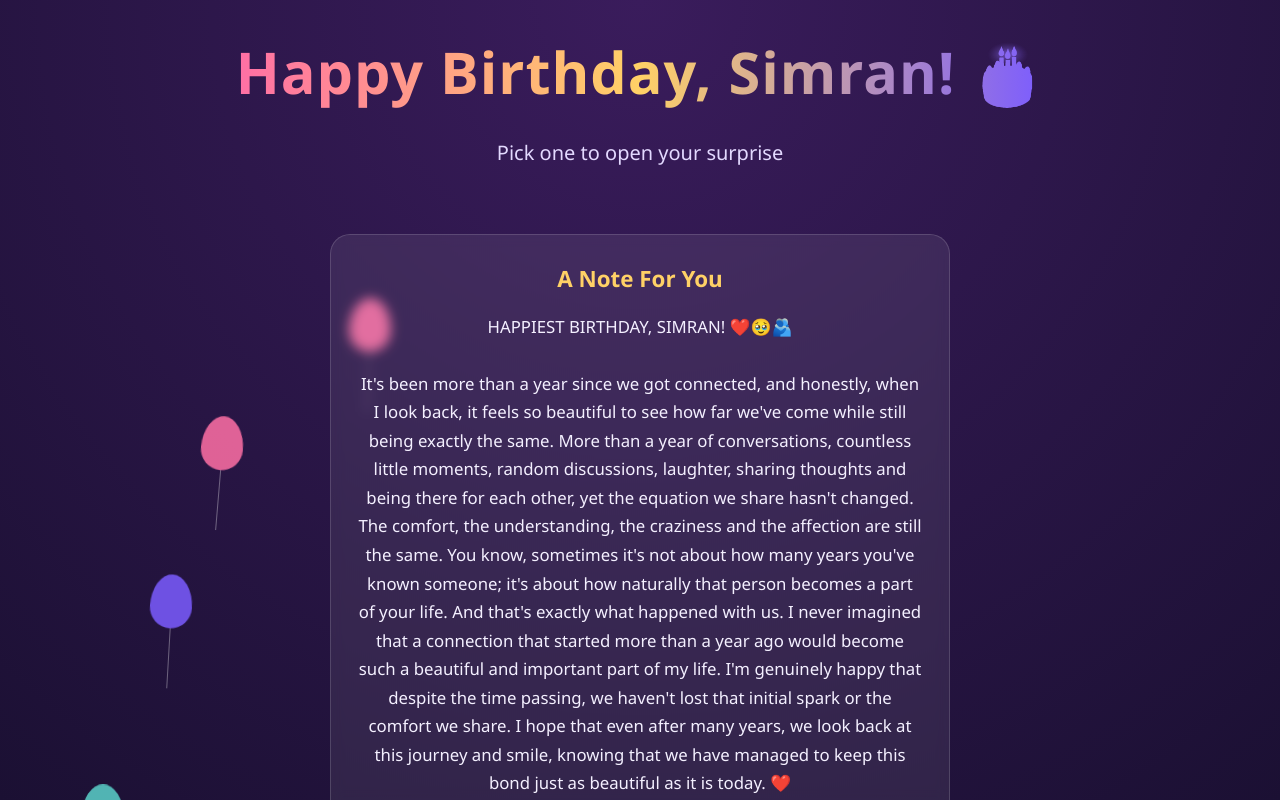
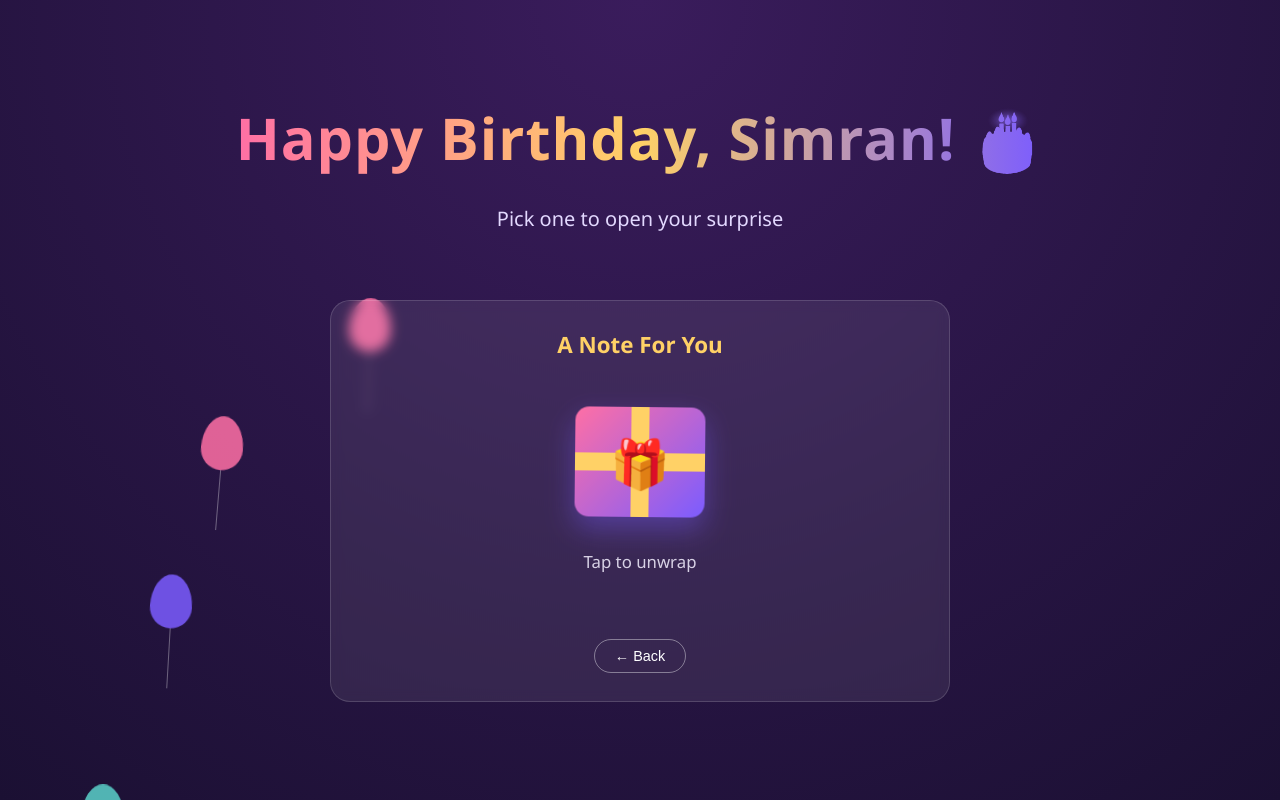
Before and after one commit to shoaibul0926/happy-birthday-simran, a plain HTML site: page index.html in a window 1280 px wide. Both pictures are taken after a click on the button "💌 Note". Drawn offline with Linux system fonts and the light colour scheme.

Commit message:
Add gift-wrap reveal animation before showing note/shayri
Co-Authored-By: Claude Sonnet 5 <noreply@anthropic.com>

```diff
--- a/index.html
+++ b/index.html
@@ -146,6 +146,82 @@
     color: #f4f0ff;
   }
 
+  .gift-wrap {
+    display: flex;
+    flex-direction: column;
+    align-items: center;
+    gap: 14px;
+    padding: 28px 0;
+    cursor: pointer;
+  }
+
+  .gift-box {
+    position: relative;
+    width: 130px;
+    height: 110px;
+    display: flex;
+    align-items: center;
+    justify-content: center;
+    font-size: 3rem;
+    border-radius: 14px;
+    background: linear-gradient(135deg, var(--pink), var(--purple));
+    box-shadow: 0 12px 28px rgba(123, 92, 255, 0.4);
+    animation: wiggle 2.2s ease-in-out infinite;
+  }
+  .gift-box::before,
+  .gift-box::after {
+    content: "";
+    position: absolute;
+    background: var(--gold);
+  }
+  .gift-box::before {
+    width: 100%;
+    height: 18px;
+    top: 50%;
+    left: 0;
+    transform: translateY(-50%);
+  }
+  .gift-box::after {
+    width: 18px;
+    height: 100%;
+    left: 50%;
+    top: 0;
+    transform: translateX(-50%);
+  }
+  .gift-box span {
+    position: relative;
+    z-index: 1;
+  }
+  .gift-box.opening {
+    animation: popOpen 0.55s ease forwards;
+  }
+
+  @keyframes wiggle {
+    0%, 100% { transform: rotate(-4deg); }
+    50% { transform: rotate(4deg); }
+  }
+  @keyframes popOpen {
+    0%   { transform: scale(1) rotate(0deg); opacity: 1; }
+    40%  { transform: scale(1.25) rotate(-10deg); opacity: 1; }
+    100% { transform: scale(0.1) rotate(25deg); opacity: 0; }
+  }
+
+  .gift-hint {
+    font-size: 0.9rem;
+    color: #e3d9ff;
+    opacity: 0.85;
+  }
+
+  .message {
+    display: none;
+    opacity: 0;
+    transition: opacity 0.6s ease;
+  }
+  .message.visible {
+    display: block;
+    opacity: 1;
+  }
+
   .back-btn {
     margin-top: 18px;
     background: none;
@@ -184,6 +260,11 @@
 
   <div class="card" id="note-card">
     <h2>A Note For You</h2>
+    <div class="gift-wrap" id="note-gift" onclick="unwrapGift('note')">
+      <div class="gift-box"><span>🎁</span></div>
+      <p class="gift-hint">Tap to unwrap</p>
+    </div>
+    <div class="message" id="note-message">
     <p id="note-text">HAPPIEST BIRTHDAY, SIMRAN! ❤️🥹🫂
 
 It's been more than a year since we got connected, and honestly, when I look back, it feels so beautiful to see how far we've come while still being exactly the same. More than a year of conversations, countless little moments, random discussions, laughter, sharing thoughts and being there for each other, yet the equation we share hasn't changed. The comfort, the understanding, the craziness and the affection are still the same. You know, sometimes it's not about how many years you've known someone; it's about how naturally that person becomes a part of your life. And that's exactly what happened with us. I never imagined that a connection that started more than a year ago would become such a beautiful and important part of my life. I'm genuinely happy that despite the time passing, we haven't lost that initial spark or the comfort we share. I hope that even after many years, we look back at this journey and smile, knowing that we have managed to keep this bond just as beautiful as it is today. ❤️
@@ -201,11 +282,17 @@ And finally, HAPPY BIRTHDAY ONCE AGAIN, SIMRAN! ❤️🥹 I hope you have the m
 With lots of love,
 Your Chotu Bhai,
 ~ SHOAIB ❤️🫂</p>
+    </div>
     <button class="back-btn" onclick="hideCards()">← Back</button>
   </div>
 
   <div class="card" id="shayri-card">
     <h2>A Shayri For You</h2>
+    <div class="gift-wrap" id="shayri-gift" onclick="unwrapGift('shayri')">
+      <div class="gift-box"><span>🎁</span></div>
+      <p class="gift-hint">Tap to unwrap</p>
+    </div>
+    <div class="message" id="shayri-message">
     <p id="shayri-text">Kuch rishte alfaazon se nahi, ehsaason se pehchaane jaate hain,
 Kuch log zindagi mein aakar apne ban jaate hain... ❤️
 
@@ -328,6 +415,7 @@ Tere jaisi behen mili, toh laga jaise duaon ka sila mila...
 With lots of love, duas and respect,
 Your Chotu Bhai,
 ~ SHOAIB ❤️🫂</p>
+    </div>
     <button class="back-btn" onclick="hideCards()">← Back</button>
   </div>
 </main>
@@ -337,9 +425,24 @@ Your Chotu Bhai,
 <script>
   function showCard(which) {
     document.getElementById('choices').style.display = 'none';
-    document.getElementById('note-card').classList.remove('visible');
-    document.getElementById('shayri-card').classList.remove('visible');
+    ['note', 'shayri'].forEach(function (key) {
+      document.getElementById(key + '-card').classList.remove('visible');
+      var gift = document.getElementById(key + '-gift');
+      gift.style.display = 'flex';
+      gift.classList.remove('opening');
+      document.getElementById(key + '-message').classList.remove('visible');
+    });
     document.getElementById(which + '-card').classList.add('visible');
+  }
+
+  function unwrapGift(which) {
+    var gift = document.getElementById(which + '-gift');
+    var message = document.getElementById(which + '-message');
+    gift.classList.add('opening');
+    setTimeout(function () {
+      gift.style.display = 'none';
+      message.classList.add('visible');
+    }, 550);
   }
 
   function hideCards() {
```
